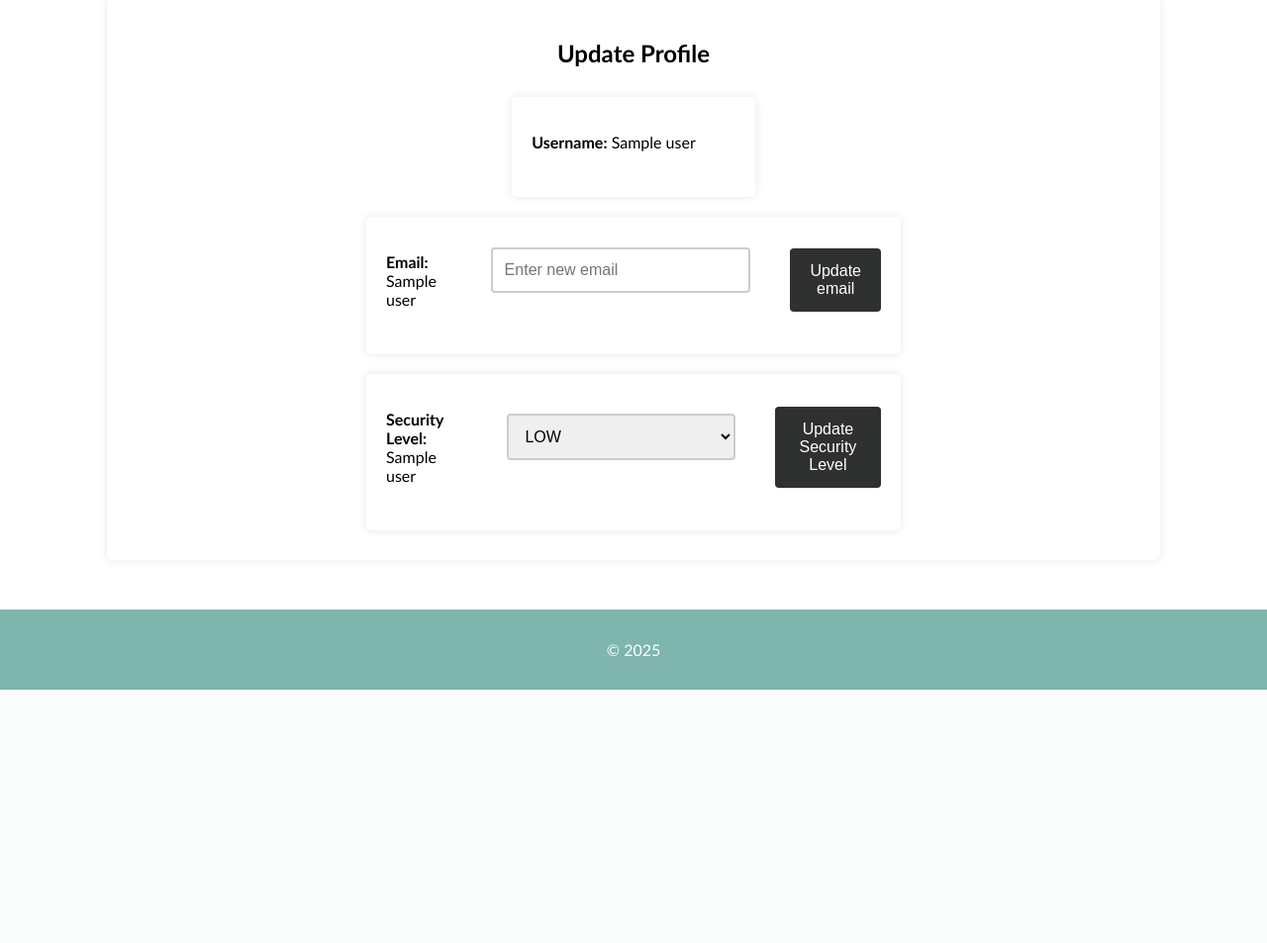
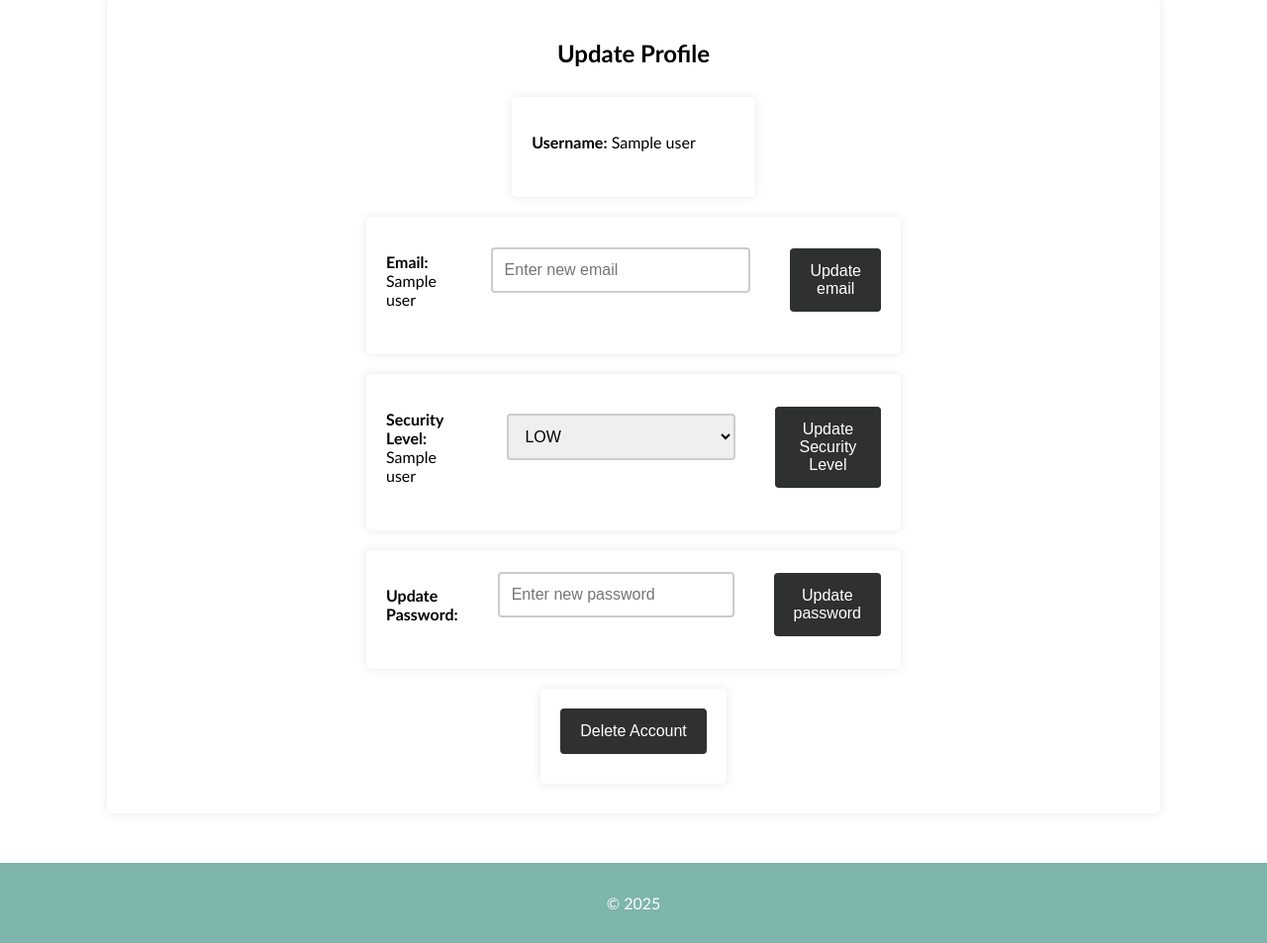
Before and after one commit to rinesaorllanii/Albanian-speech-to-text, a Flask app: page /profile in a window 1280 px wide. Shown: the part 100-1053 px from the top of the page at 99% size. Before the commit the page ends 797 px from the top, so only its background shows below. Run offline with Flask 3, Linux system fonts and the light colour scheme; the visitor is signed in with stand-in values (Sample User, id 1); a database or web service that is not in the repository returns one stand-in record (values such as "Sample title"); some libraries are stand-ins or nearby versions.

```diff
--- a/app.py
+++ b/app.py
@@ -2,7 +2,7 @@ import psycopg2
 import secrets
 from flask import Flask, render_template, request, redirect, url_for, session
 from passlib.hash import sha1_crypt
-from components.messages import LOGIN_SUCCESS, LOGIN_FAIL, REGISTER_SUCCESS, REGISTER_FAIL
+from messages import LOGIN_SUCCESS, LOGIN_FAIL, REGISTER_SUCCESS, REGISTER_FAIL
 from components.user import User
 from flask import flash
 from components.feedback import Feedback
@@ -161,29 +161,29 @@ def update_email():
     flash('Please log in to access your profile.', 'error')
     return render_template('profile.html')
 
-# @app.route('/update_email', methods=['POST'])
-# def update_password():
-#     if 'user_email' in session:
-#         current_email = session['user_email']
-#         new_email = request.form['new_email']
+@app.route('/update_password', methods=['POST'])
+def update_password():
+    if 'user_email' in session:
+        current_email = session['user_email']
+        new_password = request.form['new_password']
 
-#         if not new_email:
-#             flash('New email cannot be empty.', 'error')
-#             return redirect(url_for('profile'))
+        if not new_password:
+            flash('New password cannot be empty.', 'error')
+            return redirect(url_for('profile'))
 
-#         # Create an instance of the User class
-#         user = User(username=get_username_by_email(current_email), email=current_email, password=get_username_by_email(current_email), level=get_level_by_email(current_email))
+        # Create an instance of the User class
+        user = User(username=get_username_by_email(current_email), email=current_email, password=get_username_by_email(current_email), level=get_level_by_email(current_email))
 
-#         # Call the updateEmail method
-#         if user.updateEmail(new_email):
-#             flash('Email updated successfully.', 'success')
-#         else:
-#             flash('Error updating email.', 'error')
+        # Call the updateEmail method
+        if user.resetPassword(new_password):
+            flash('Password updated successfully.', 'success')
+        else:
+            flash('Error updating password.', 'error')
 
-#         return redirect(url_for('profile'))
+        return redirect(url_for('profile'))
 
-#     flash('Please log in to access your profile.', 'error')
-#     return render_template('profile.html')
+    flash('Please log in to access your profile.', 'error')
+    return render_template('profile.html')
 
 @app.route('/update_level', methods=['POST'])
 def update_level():
@@ -204,6 +204,27 @@ def update_level():
             flash('Error updating level.', 'error')
 
         return redirect(url_for('profile'))
+
+    flash('Please log in to access your profile.', 'error')
+    return render_template('profile.html')
+
+@app.route('/delete_account', methods=['POST'])
+def delete_account():
+    if 'user_email' in session:
+        current_email = session['user_email']
+
+        # Create an instance of the User class
+        user = User(username=get_username_by_email(current_email), email=current_email, password=get_username_by_email(current_email), level=get_level_by_email(current_email))
+
+        # Call the deleteAccount method
+        if user.deleteAccount():
+            # Clear the user session data after account deletion
+            session.pop('user_email', None)
+            flash('Account deleted successfully.', 'success')
+            return redirect(url_for('home'))
+        else:
+            flash('Error deleting account.', 'error')
+            return redirect(url_for('profile'))
 
     flash('Please log in to access your profile.', 'error')
     return render_template('profile.html')
--- a/templates/profile.html
+++ b/templates/profile.html
@@ -27,7 +27,7 @@
         <form action="{{ url_for('update_email') }}" method="POST" class="update">
             <div class="profile">
                 <p><strong>Email:</strong> {{ user_data[2] }}</p>
-                <input type="text" name="new_email" id="new_email" placeholder="Enter new email">
+                <input type="email" name="new_email" id="new_email" placeholder="Enter new email">
                 <button type="submit">Update email</button>
             </div>
         </form>
@@ -42,6 +42,18 @@
                 <button type="submit">Update Security Level</button>
             </div>
         </form>
+        <form action="{{ url_for('update_password') }}" method="POST" class="update">
+            <div class="profile">
+                <p><strong>Update Password:</strong></p>
+                <input type="password" name="new_password" id="new_password" placeholder="Enter new password">
+                <button type="submit" onclick="return confirm('Are you sure you want to update your password?')">Update password</button>
+            </div>
+        </form>
+        <form action="{{ url_for('delete_account') }}" method="POST" class="update">
+            <div class="profile">
+                <button type="submit" onclick="return confirm('Are you sure you want to delete your account?')">Delete Account</button>
+            </div>
+        </form>
     </div>
     {% include 'footer.html' %}
 </body>
```
